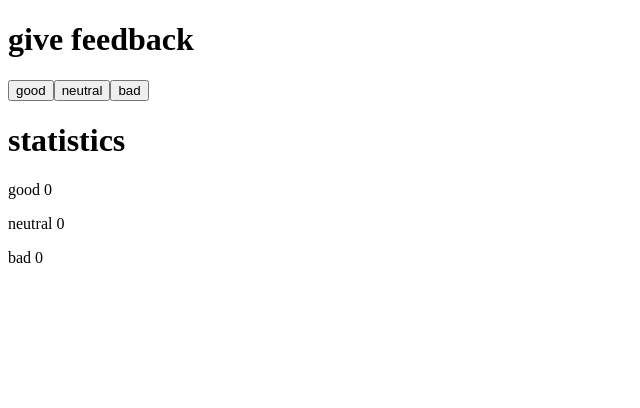
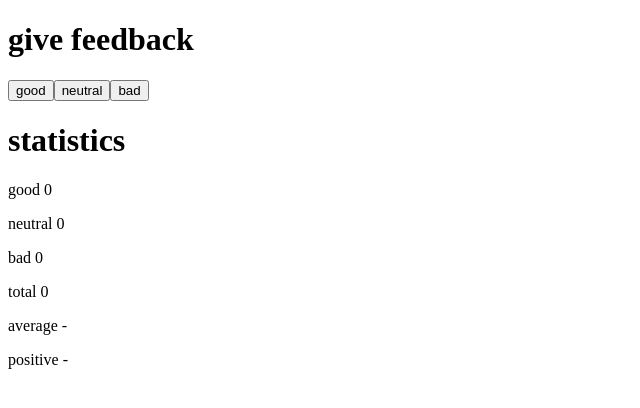
Before and after one commit to martinianol/full-stack-open, a React (Create React App) app in the folder part1/unicafe/: page / in a window 1280 px wide. Shown: the top 408 px of the page, without its empty margins (0-640 px from the left). Built offline with nearby package versions, Linux system fonts and the light colour scheme.

Commit message:
1.7: unicafe step2

```diff
--- a/part1/unicafe/src/App.js
+++ b/part1/unicafe/src/App.js
@@ -4,26 +4,52 @@ const Header = () => <h1>give feedback</h1>;
 
 const Button = ({ onClick, text }) => (<button onClick={onClick}>{text}</button>);
 
-const Statistics = ({ good, neutral, bad }) => {
+const Statistics = ({ statistics }) => {
   return (
     <>
       <h1>statistics</h1>
-      <p>good {good}</p>
-      <p>neutral {neutral}</p>
-      <p>bad {bad}</p>
+      <p>good {statistics.good}</p>
+      <p>neutral {statistics.neutral}</p>
+      <p>bad {statistics.bad}</p>
+      <p>total {statistics.total}</p>
+
     </>
   )
 }
 
 const App = () => {
   // save clicks of each button to its own state
-  const [good, setGood] = useState(0)
-  const [neutral, setNeutral] = useState(0)
-  const [bad, setBad] = useState(0)
+  const [good, setGood] = useState(0);
+  const [neutral, setNeutral] = useState(0);
+  const [bad, setBad] = useState(0);
+  const [total, setTotal] = useState(0);
 
-  const increaseGood = () => setGood(good + 1);
-  const increaseNeutral = () => setNeutral(neutral + 1);
-  const increaseBad = () => setBad(bad + 1);
+
+
+
+  const statistics = {
+    good: good,
+    neutral: neutral,
+    bad: bad,
+    total: total,
+  }
+
+  const increaseGood = () => {
+    setGood(good + 1);
+    setTotal(total + 1);
+  };
+  const increaseNeutral = () => {
+    setNeutral(neutral + 1);
+    setTotal(total + 1);
+  };
+  const increaseBad = () => {
+    setBad(bad + 1);
+    setTotal(total + 1);
+  };
+
+  const average = (good - bad) / (total);
+  const positive = good / total * 100;
+
 
 
   return (
@@ -32,9 +58,13 @@ const App = () => {
       <Button onClick={increaseGood} text='good' />
       <Button onClick={increaseNeutral} text='neutral' />
       <Button onClick={increaseBad} text='bad' />
-      <Statistics good={good} neutral={neutral} bad={bad} />
+      <Statistics statistics={statistics} />
+      <p>average {isNaN(average) ? '-' : average}</p>
+      <p>positive {isNaN(positive) ? '-' : `${positive} %`} </p>
     </div>
   )
+
+
 }
 
 export default App
```
